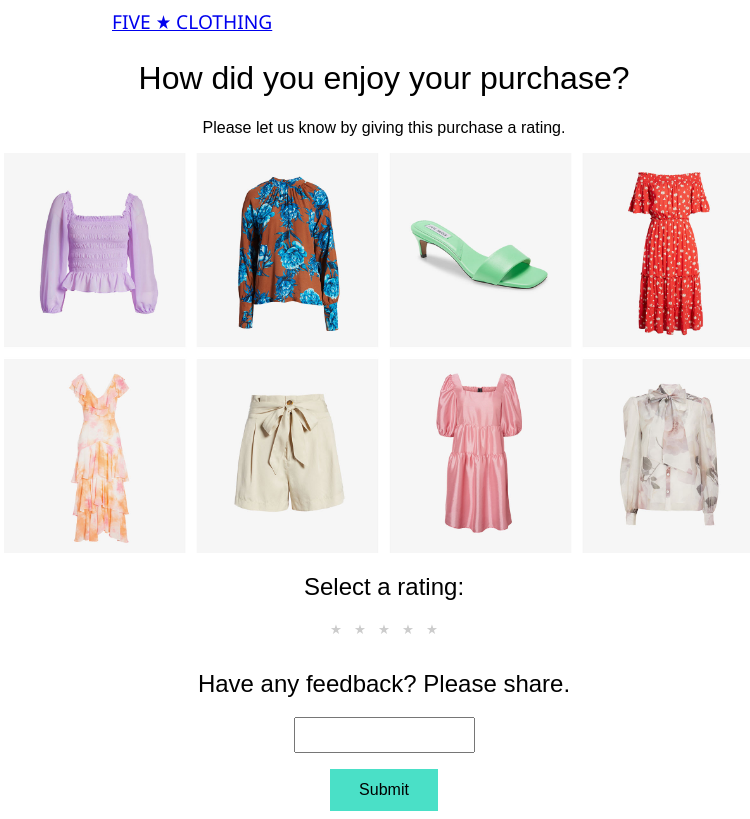
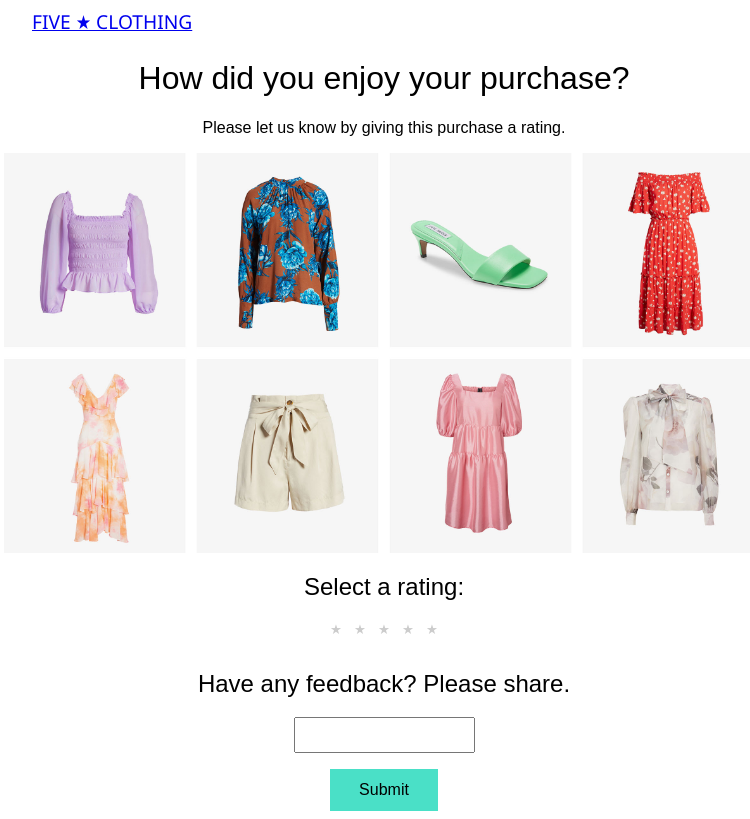
Before and after one commit to IfeAkiWad/FiveStarRatingSystem, a React (Create React App) app: page / in a window 1280 px wide. Shown: the whole page, without its empty margins (256-1006 px from the left). Built offline with nearby package versions, Linux system fonts and the light colour scheme; the HTML template or start-up script is replaced by a standard one.

Commit message:
implement hr solid line CSS

```diff
--- a/src/styles.css
+++ b/src/styles.css
@@ -55,8 +55,8 @@ h1.rating-heading {
 }
 
 #five-star-link {
-    padding-right: 30vh;
-    padding-left: 45vh;
+    padding-right: 0vh;
+    padding-left: 35vh;
     font-family: 'Segoe UI', Tahoma, Geneva, Verdana, sans-serif;
     font-size: larger;
 }
@@ -92,3 +92,8 @@ h1.rating-heading {
     font-size: 16px;
     cursor: pointer;
 }
+
+hr.solid {
+    border-top: 1px solid grey;
+    width: 115vh;
+}
```
